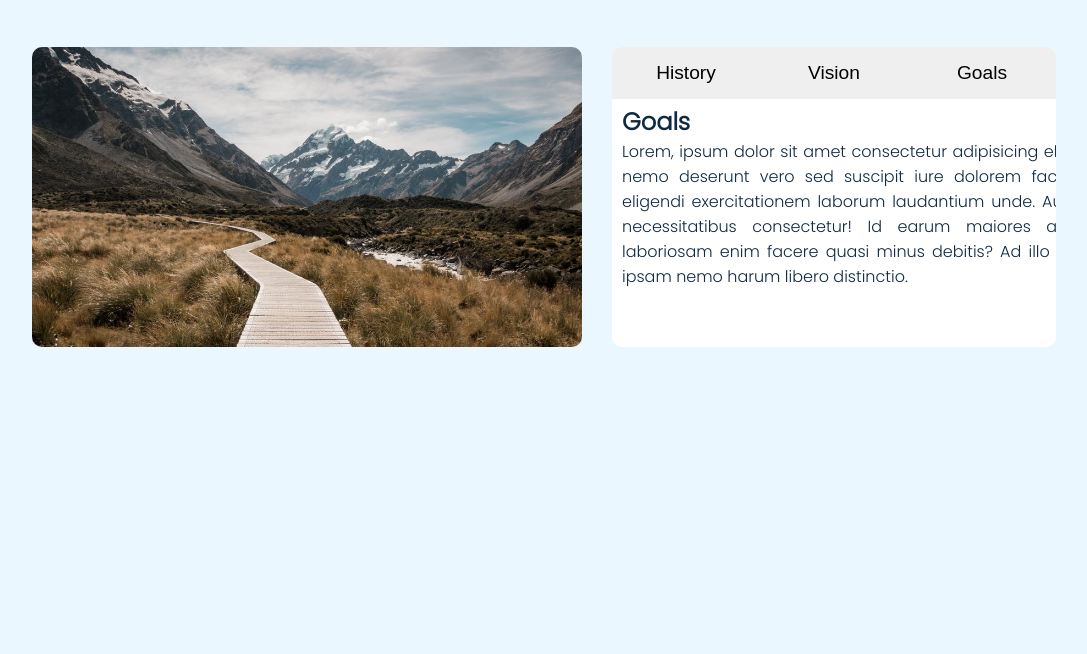
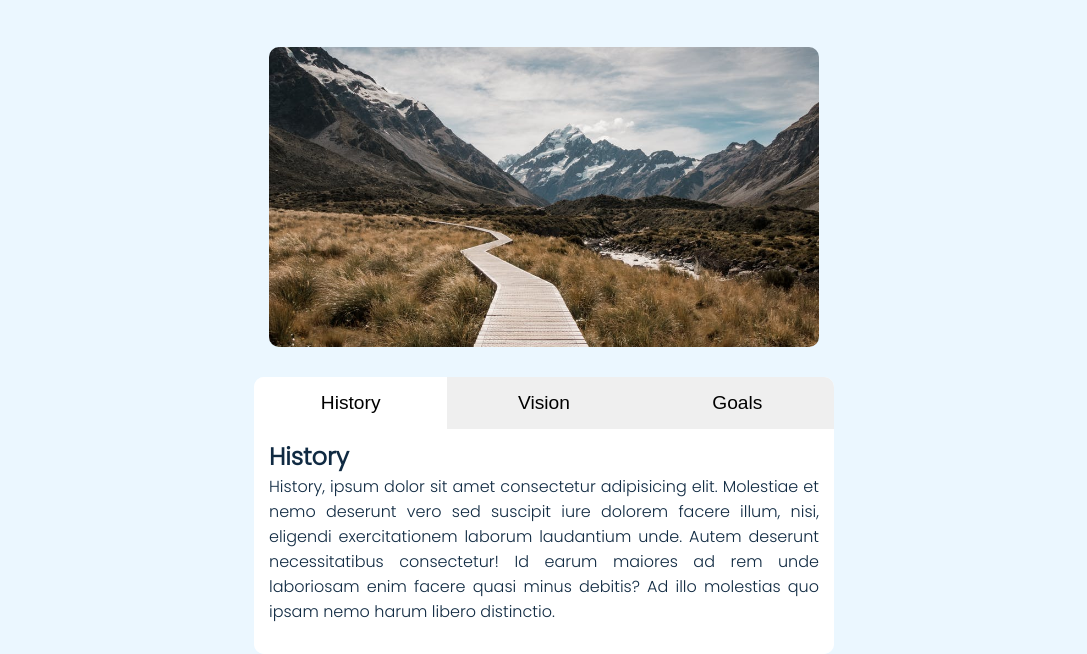
Before and after one commit to icyhot12/11_tabs, a plain HTML site: page index.html in a window 1280 px wide. Both pictures are taken after a click on the button "History". Shown: the part 188-842 px from the top of the page, without its empty margins (96-1183 px from the left). Before the commit the page ends 800 px from the top, so only its background shows below. Drawn offline with Linux system fonts and the light colour scheme.

Commit message:
add logic

```diff
--- a/app.js
+++ b/app.js
@@ -0,0 +1,20 @@
+const btns = document.querySelectorAll('.tab-btn');
+const about = document.querySelector('.description-container');
+const articles = document.querySelectorAll('.text-container');
+
+about.addEventListener('click', (e) => {
+    const id = e.target.dataset.id;
+
+    if (id) {
+        //remove active from all btns
+        btns.forEach((btn) => {
+            btn.classList.remove('active');
+            e.target.classList.add('active');
+        })
+        articles.forEach((article) => {
+            article.classList.remove('active');
+        })
+        const element = document.getElementById(id)
+        element.classList.add('active')
+    }
+})
--- a/index.html
+++ b/index.html
@@ -31,14 +31,36 @@
           </div>
           <div class="description-container">
             <div class="btns-container">
-                <button class="tab-btn" data-id="history">History</button>
-                <button class="tab-btn" data-id="vision">Vision</button>
-                <button class="tab-btn" data-id="goals">Goals</button>
+              <button class="tab-btn active" data-id="history">History</button>
+              <button class="tab-btn" data-id="vision">Vision</button>
+              <button class="tab-btn" data-id="goals">Goals</button>
             </div>
-            <div class="text-container">
-              <div class="description-title">Goals</div>
+            <div class="text-container active" id="history">
+              <div class="description-title">History</div>
               <div class="description-long">
-                Lorem, ipsum dolor sit amet consectetur adipisicing elit.
+                History, ipsum dolor sit amet consectetur adipisicing elit.
+                Molestiae et nemo deserunt vero sed suscipit iure dolorem facere
+                illum, nisi, eligendi exercitationem laborum laudantium unde.
+                Autem deserunt necessitatibus consectetur! Id earum maiores ad
+                rem unde laboriosam enim facere quasi minus debitis? Ad illo
+                molestias quo ipsam nemo harum libero distinctio.
+              </div>
+            </div>
+            <div class="text-container" id="vision">
+              <div class="description-title" id="vision">Vision</div>
+              <div class="description-long">
+                Vision, ipsum dolor sit amet consectetur adipisicing elit.
+                Molestiae et nemo deserunt vero sed suscipit iure dolorem facere
+                illum, nisi, eligendi exercitationem laborum laudantium unde.
+                Autem deserunt necessitatibus consectetur! Id earum maiores ad
+                rem unde laboriosam enim facere quasi minus debitis? Ad illo
+                molestias quo ipsam nemo harum libero distinctio.
+              </div>
+            </div>
+            <div class="text-container" id="goals">
+              <div class="description-title" id="goals">Goals</div>
+              <div class="description-long">
+                Goals, ipsum dolor sit amet consectetur adipisicing elit.
                 Molestiae et nemo deserunt vero sed suscipit iure dolorem facere
                 illum, nisi, eligendi exercitationem laborum laudantium unde.
                 Autem deserunt necessitatibus consectetur! Id earum maiores ad
--- a/styles.css
+++ b/styles.css
@@ -15,12 +15,8 @@ body {
 button {
   border: none;
   padding: 15px 0;
-    width: calc(1/3*100%);
+  width: calc(1 / 3 * 100%);
   font-size: 1.2rem;
-}
-
-button:hover {
-    background-color: white;
 }
 
 .hero-container {
@@ -57,10 +53,15 @@ button:hover {
 }
 
 .text-container {
+  display: none;
   width: 550px;
   background-color: white;
   border-radius: 10px;
   padding: 5px 10px;
+}
+
+.text-container.active {
+  display: block;
 }
 
 .description-title {
@@ -73,6 +74,10 @@ button:hover {
   justify-content: space-between;
 }
 
+.tab-btn.active {
+  background-color: white;
+}
+
 .description-long {
   text-align: justify;
 }
@@ -83,3 +88,14 @@ button:hover {
   object-fit: cover;
   border-radius: 10px;
 }
+
+@media screen and (max-width: 1450px) {
+  .content-container {
+    flex-direction: column;
+    align-items: center;
+  }
+
+  .text-container {
+    padding: 10px 15px 30px 15px;
+  }
+}
```
Lines whose indentation alone changed are shown as unchanged.
